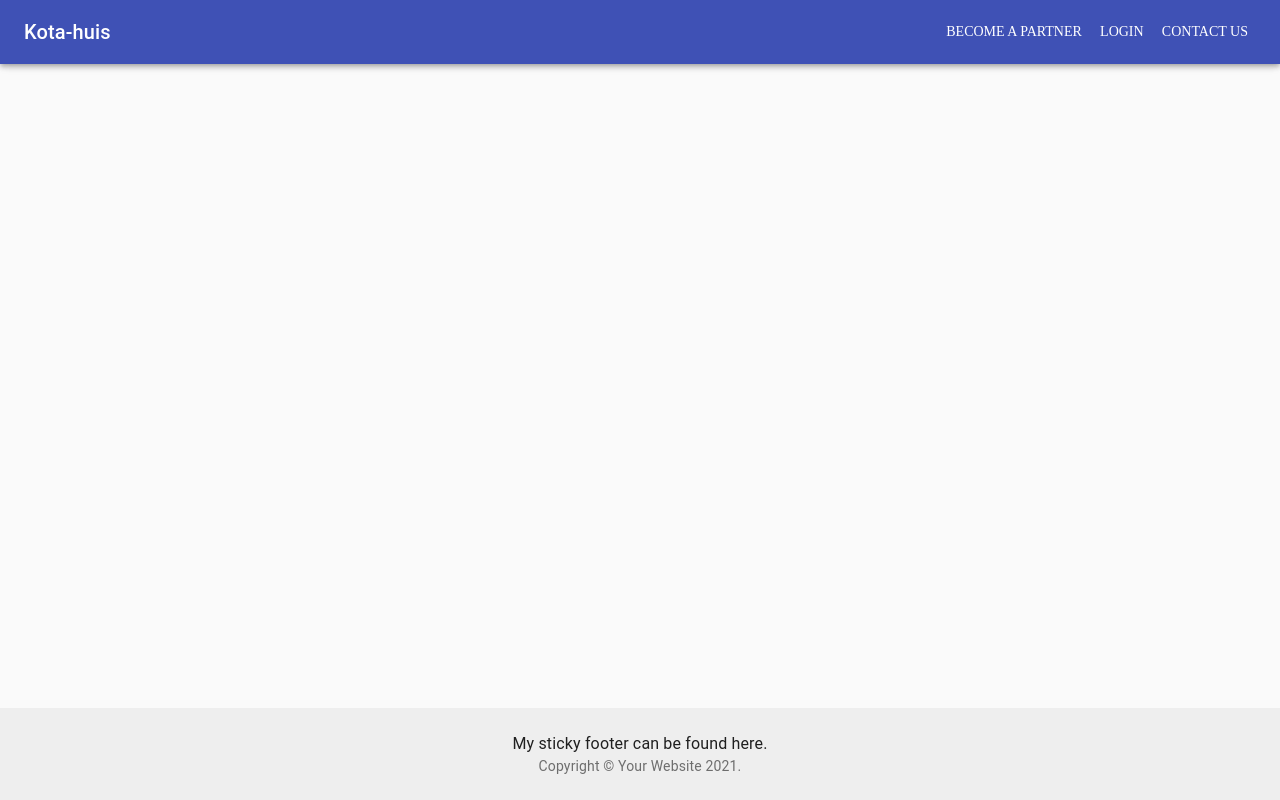
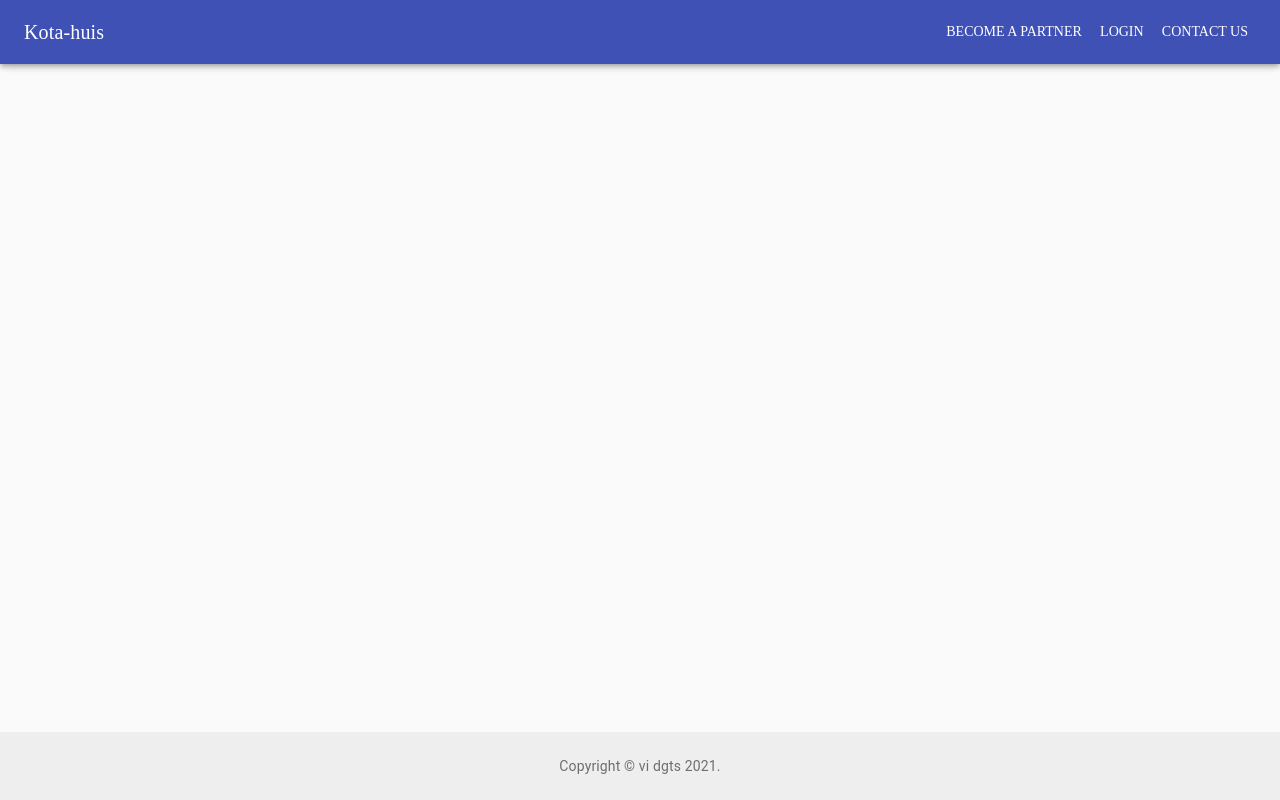
Before and after one commit to Android-90-kabza/kota-huis, a React (Create React App) app: page / in a window 1280 px wide. Built offline with nearby package versions, Linux system fonts and the light colour scheme; a web font is replaced by a local one.

Commit message:
updated title font and etc

```diff
--- a/src/components/Footer.js
+++ b/src/components/Footer.js
@@ -9,8 +9,8 @@ function Copyright() {
   return (
     <Typography variant="body2" color="textSecondary">
       {'Copyright © '}
-      <Link color="inherit" href="https://material-ui.com/">
-        Your Website
+      <Link color="inherit" href="https://wehavearrived.com">
+        vi dgts
       </Link>{' '}
       {new Date().getFullYear()}
       {'.'}
@@ -44,7 +44,7 @@ export default function StickyFooter() {
       <CssBaseline />
       <footer className={classes.footer}>
         <Container maxWidth="sm">
-          <Typography variant="body1">My sticky footer can be found here.</Typography>
+
           <Copyright />
         </Container>
       </footer>
--- a/src/components/Header.js
+++ b/src/components/Header.js
@@ -5,7 +5,6 @@ import AppBar from '@material-ui/core/AppBar';
 import Toolbar from '@material-ui/core/Toolbar';
 import Typography from '@material-ui/core/Typography';
 import Button from '@material-ui/core/Button';
-import Container from '@material-ui/core/Container';
 import { ThemeProvider } from '@material-ui/core/styles';
 import { createTheme } from '@material-ui/core/styles';
 
@@ -21,11 +20,9 @@ const useStyles = makeStyles((theme) => ({
     root: {
         flexGrow: 1,
     },
-    menuButton: {
-        marginRight: theme.spacing(2),
-    },
     title: {
         flexGrow: 1,
+        fontFamily: 'Fredoka One',
     },
     header: {
         padding: theme.spacing(3, 2),
@@ -44,7 +41,7 @@ export default function Header() {
                     <AppBar position="fixed">
                         <Toolbar>
                         <Typography variant="h6" align="left" className={classes.title}>
-                            Kota-huis
+                        Kota-huis
                         </Typography>
                         <Button color="inherit">Become a Partner</Button>
                         <Button color="inherit">Login</Button>
```
